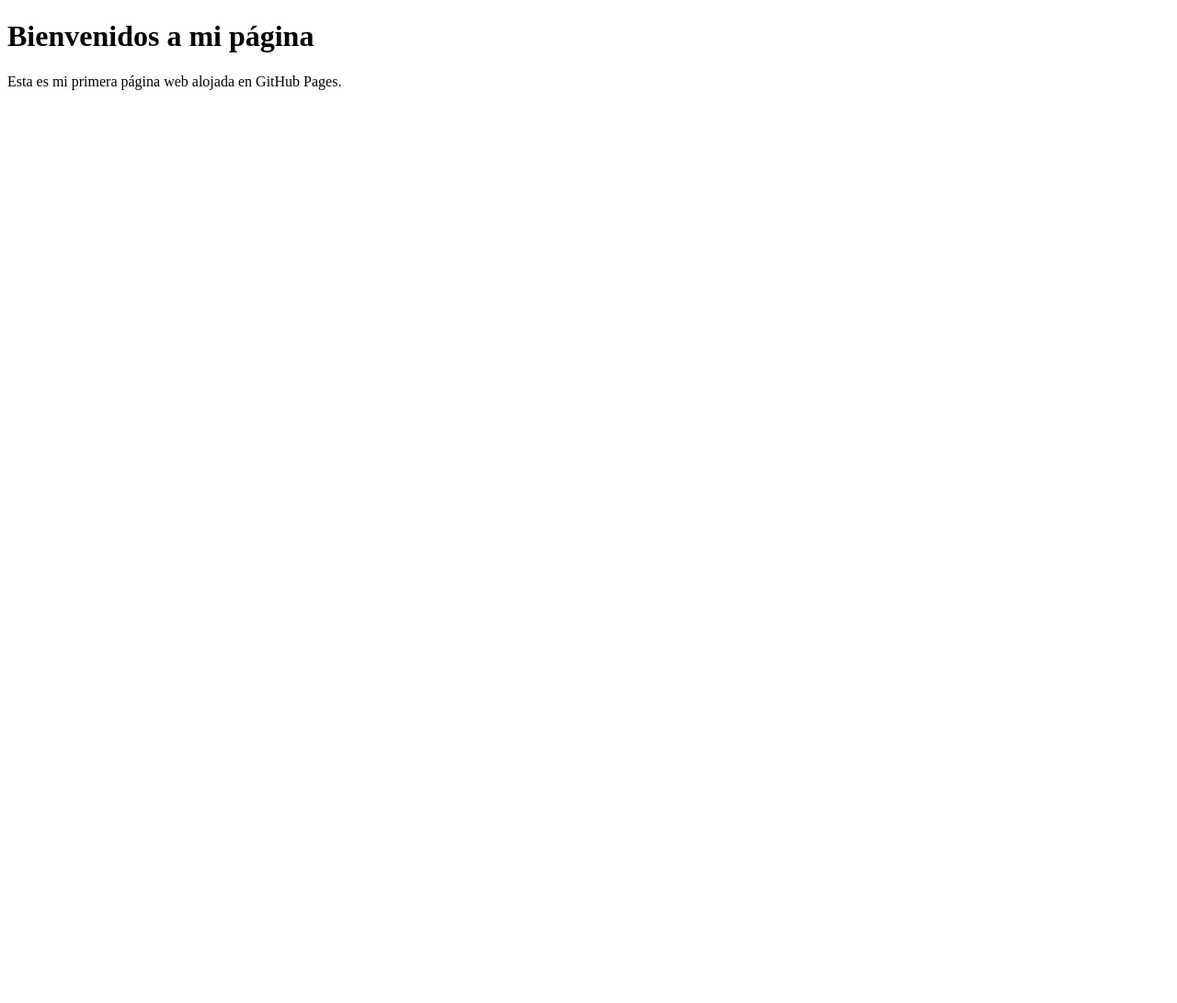
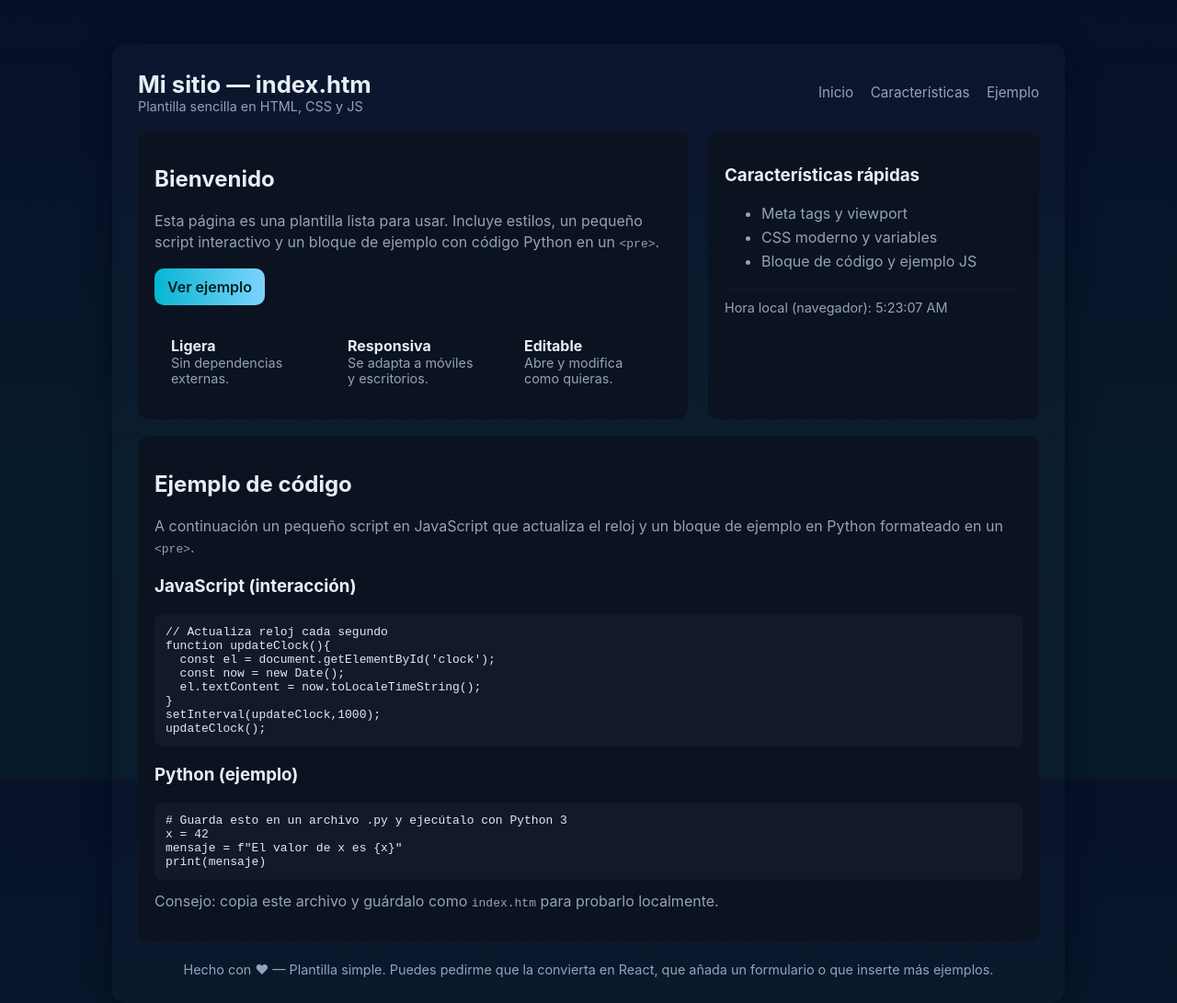
Before and after one commit to Annie221993/annie221993.github.io, a plain HTML site: page index.html in a window 1280 px wide. Shown: the whole page at 92% size. Before the commit the page ends 800 px from the top, so only its background shows below. Drawn offline with Linux system fonts and the light colour scheme.

Commit message:
Update index.html

```diff
--- a/index.html
+++ b/index.html
@@ -1,12 +1,120 @@
-<!DOCTYPE html>
+<!doctype html>
 <html lang="es">
 <head>
-    <meta charset="UTF-8">
-    <meta name="viewport" content="width=device-width, initial-scale=1.0">
-    <title>Mi Página Web</title>
+  <meta charset="utf-8">
+  <meta name="viewport" content="width=device-width,initial-scale=1">
+  <title>Página de ejemplo — index.htm</title>
+  <meta name="description" content="Página de ejemplo con HTML, CSS y JavaScript.">
+  <style>
+    :root{--bg:#0f172a;--card:#0b1220;--accent:#06b6d4;--muted:#94a3b8;--glass: rgba(255,255,255,0.03)}
+    html,body{height:100%;margin:0;font-family:Inter, system-ui, -apple-system, 'Segoe UI', Roboto, 'Helvetica Neue', Arial;background:linear-gradient(180deg,#071029 0%, #071a2a 60%);color:#e6eef6}
+    .container{max-width:980px;margin:48px auto;padding:28px;background:linear-gradient(180deg, rgba(255,255,255,0.02), rgba(255,255,255,0.01));border-radius:14px;box-shadow:0 6px 30px rgba(2,6,23,0.6)}
+    header{display:flex;align-items:center;justify-content:space-between;gap:20px}
+    h1{margin:0;font-size:1.6rem}
+    nav a{color:var(--muted);text-decoration:none;margin-left:14px;font-size:0.95rem}
+    .hero{display:grid;grid-template-columns:1fr 360px;gap:22px;margin-top:18px}
+    .card{background:var(--card);padding:18px;border-radius:12px;box-shadow:inset 0 1px 0 rgba(255,255,255,0.02)}
+    .lead{color:var(--muted);line-height:1.45}
+    .btn{display:inline-block;padding:10px 14px;border-radius:10px;background:linear-gradient(90deg,var(--accent),#7dd3fc);color:#022; text-decoration:none;font-weight:600}
+    pre{background:var(--glass);padding:12px;border-radius:8px;overflow:auto;font-family:monospace;color:#dbeafe}
+    .grid{display:grid;grid-template-columns:repeat(3,1fr);gap:14px;margin-top:16px}
+    footer{margin-top:22px;color:var(--muted);font-size:0.9rem;text-align:center}
+    @media (max-width:880px){.hero{grid-template-columns:1fr} .grid{grid-template-columns:repeat(1,1fr)}}
+  </style>
 </head>
 <body>
-    <h1>Bienvenidos a mi página</h1>
-    <p>Esta es mi primera página web alojada en GitHub Pages.</p>
+  <main class="container">
+    <header>
+      <div>
+        <h1>Mi sitio — index.htm</h1>
+        <div style="color:var(--muted);font-size:0.9rem">Plantilla sencilla en HTML, CSS y JS</div>
+      </div>
+      <nav>
+        <a href="#">Inicio</a>
+        <a href="#features">Características</a>
+        <a href="#ejemplo">Ejemplo</a>
+      </nav>
+    </header>
+
+    <section class="hero">
+      <article class="card">
+        <h2>Bienvenido</h2>
+        <p class="lead">Esta página es una plantilla lista para usar. Incluye estilos, un pequeño script interactivo y un bloque de ejemplo con código Python en un <code>&lt;pre&gt;</code>.</p>
+        <p style="margin-top:12px"><a class="btn" href="#ejemplo" id="view-example">Ver ejemplo</a></p>
+
+        <div class="grid" style="margin-top:16px">
+          <div class="card">
+            <strong>Ligera</strong>
+            <div style="color:var(--muted);font-size:0.9rem">Sin dependencias externas.</div>
+          </div>
+          <div class="card">
+            <strong>Responsiva</strong>
+            <div style="color:var(--muted);font-size:0.9rem">Se adapta a móviles y escritorios.</div>
+          </div>
+          <div class="card">
+            <strong>Editable</strong>
+            <div style="color:var(--muted);font-size:0.9rem">Abre y modifica como quieras.</div>
+          </div>
+        </div>
+      </article>
+
+      <aside class="card">
+        <h3 id="features">Características rápidas</h3>
+        <ul style="color:var(--muted);line-height:1.6">
+          <li>Meta tags y viewport</li>
+          <li>CSS moderno y variables</li>
+          <li>Bloque de código y ejemplo JS</li>
+        </ul>
+        <hr style="border:none;height:1px;background:rgba(255,255,255,0.03);margin:12px 0">
+        <div style="color:var(--muted);font-size:0.9rem">Hora local (navegador): <span id="clock">--:--:--</span></div>
+      </aside>
+    </section>
+
+    <section class="card" id="ejemplo" style="margin-top:18px">
+      <h2>Ejemplo de código</h2>
+      <p class="lead">A continuación un pequeño script en JavaScript que actualiza el reloj y un bloque de ejemplo en Python formateado en un <code>&lt;pre&gt;</code>.</p>
+
+      <h3>JavaScript (interacción)</h3>
+      <pre>// Actualiza reloj cada segundo
+function updateClock(){
+  const el = document.getElementById('clock');
+  const now = new Date();
+  el.textContent = now.toLocaleTimeString();
+}
+setInterval(updateClock,1000);
+updateClock();
+</pre>
+
+      <h3>Python (ejemplo)</h3>
+      <pre># Guarda esto en un archivo .py y ejecútalo con Python 3
+x = 42
+mensaje = f"El valor de x es {x}"
+print(mensaje)
+</pre>
+
+      <p style="margin-top:8px;color:var(--muted)">Consejo: copia este archivo y guárdalo como <code>index.htm</code> para probarlo localmente.</p>
+    </section>
+
+    <footer>
+      Hecho con ❤ — Plantilla simple. Puedes pedirme que la convierta en React, que añada un formulario o que inserte más ejemplos.
+    </footer>
+  </main>
+
+  <script>
+    // Script principal: navegación y reloj
+    document.getElementById('view-example').addEventListener('click', function(e){
+      e.preventDefault();
+      document.getElementById('ejemplo').scrollIntoView({behavior:'smooth'});
+    });
+
+    function updateClock(){
+      const el = document.getElementById('clock');
+      if(!el) return;
+      const now = new Date();
+      el.textContent = now.toLocaleTimeString();
+    }
+    setInterval(updateClock,1000);
+    updateClock();
+  </script>
 </body>
 </html>
```
